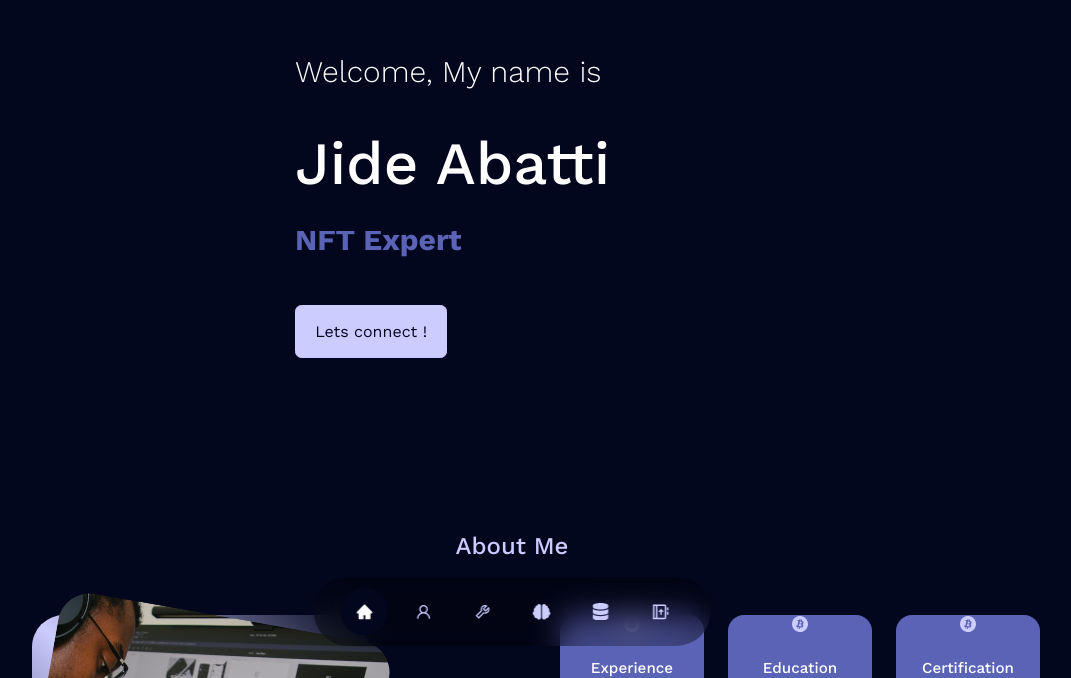
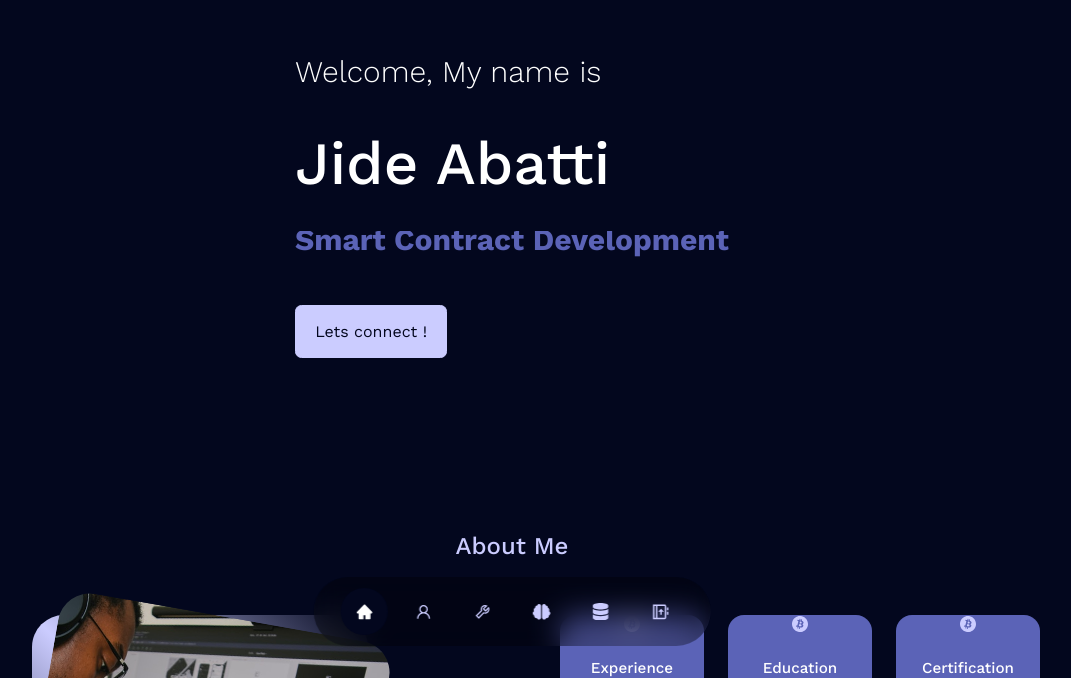
Before and after one commit to Huncho-J/Portfolio-V1, a React (Create React App) app: page / in a window 1280 px wide. Shown: the part 122-800 px from the top of the page, without its empty margins (128-1199 px from the left). Built offline with nearby package versions, Linux system fonts and the light colour scheme.

Commit message:
Update Header.js

```diff
--- a/src/components/Header/Header.js
+++ b/src/components/Header/Header.js
@@ -11,8 +11,8 @@ const Header = () => {
                  <h1 className='h-name'>Jide Abatti</h1>
                  <div className='h-title'>
                      <div className='h-title-wrapper'>
-                         <div className='h-title-item'>Smart Contract Developer</div>
-                         <div className='h-title-item'>NFT Expert</div>
+                         <div className='h-title-item'>Software Engineering</div>
+                         <div className='h-title-item'>Smart Contract Development</div>
                          <div className='h-title-item'>Blockchain App Development</div>
                      </div>
                  </div>
```
